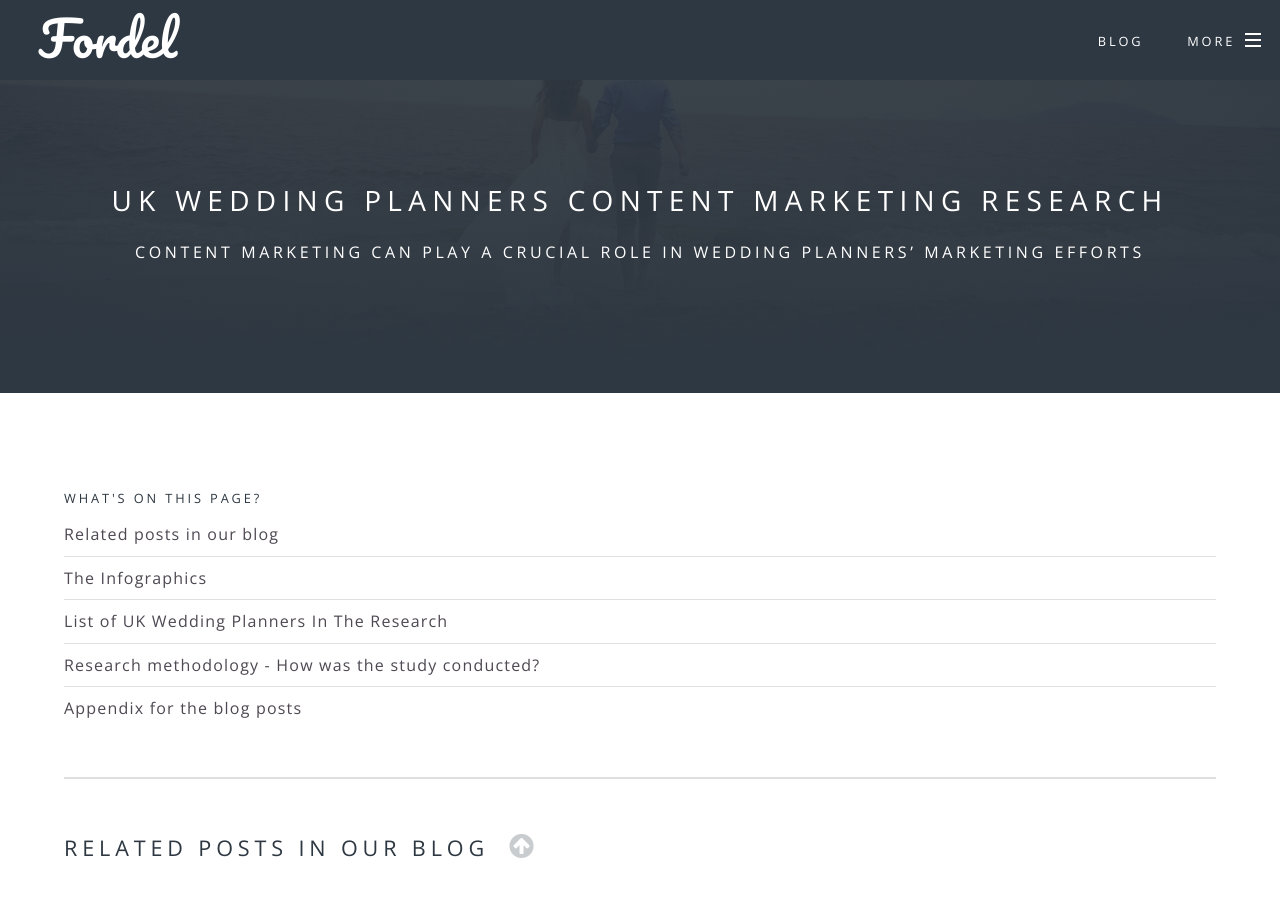
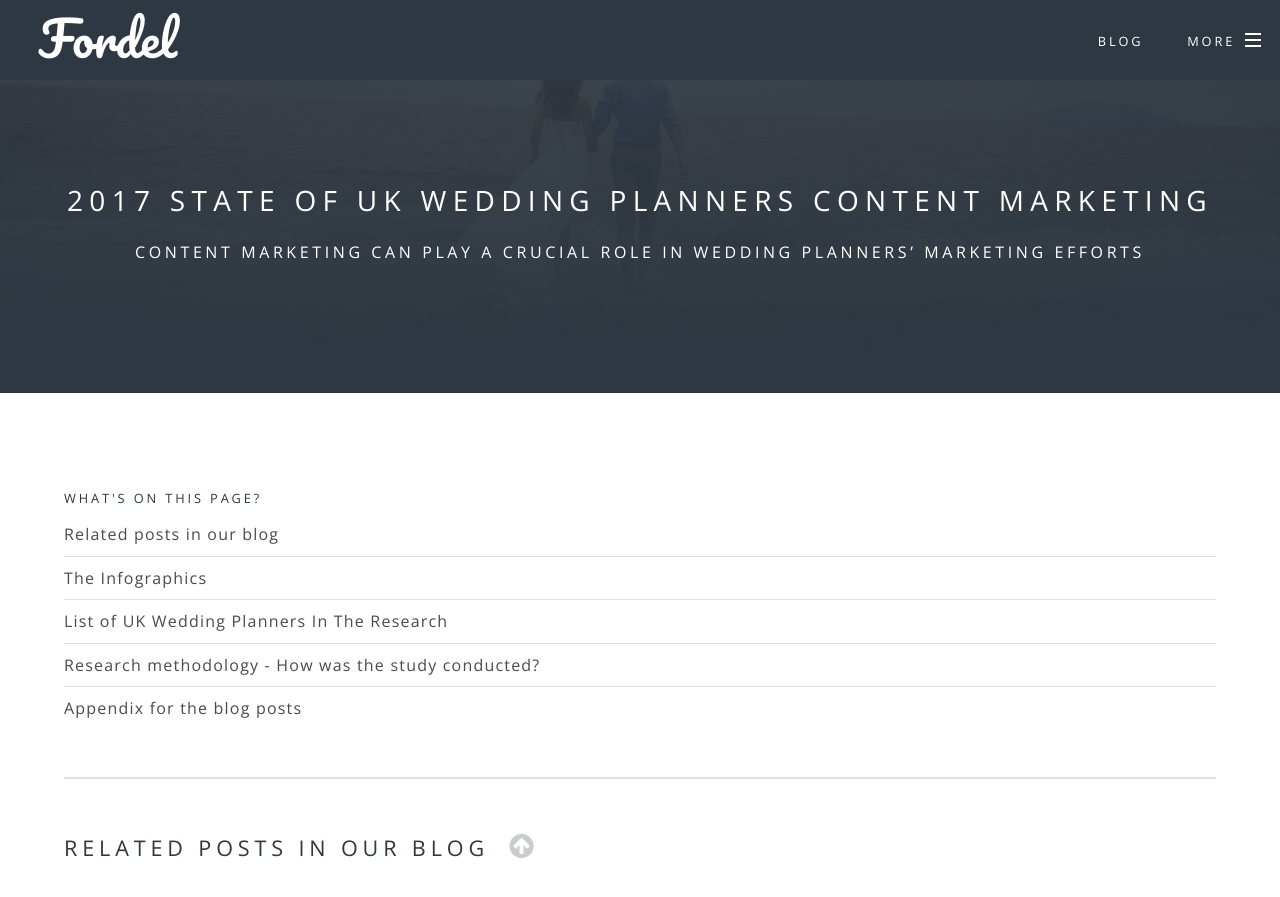
Before and after one commit to dan300/fordel-site, a Jekyll site: the page built from research/wedding-planners-content-marketing/2017/index.html, in a window 1280 px wide and 900 px high. Shown: the top 897 px of the window. Built offline with Jekyll 4.4.1, drawn with Linux system fonts in a browser that asks for light colours; some of the changed lines change nothing that is shown.

Commit message:
Quick share copy fixes
- og image
- og title

```diff
--- a/research/wedding-planners-content-marketing/2017/index.html
+++ b/research/wedding-planners-content-marketing/2017/index.html
@@ -1,10 +1,10 @@
 ---
-title: UK Wedding Planners Content Marketing Research
+title: 2017 State Of UK Wedding Planners Content Marketing
 metaTitle: Wedding Planners Content Marketing Research | 2017 UK Edition
 metaDescription: Based on over a 100 UK Wedding Planners website. Awesome infographics and actionable insights. Learn from the best!
-ogImage: this is og image url
-ogDescription: this is an og description
-ogTitle: this is og title
+ogImage: http://stuff.fordel.agency/img/wedding-planners-cover.png
+ogDescription: Learn from the best! Awesome infographics and actionable insights. Based on over a 100 UK Wedding Planners website.
+ogTitle: Wedding Planners Content Marketing Research
 excerpt: Content marketing can play a crucial role in wedding planners’ marketing efforts
 layout: page
 bgTheme: wedding
```
